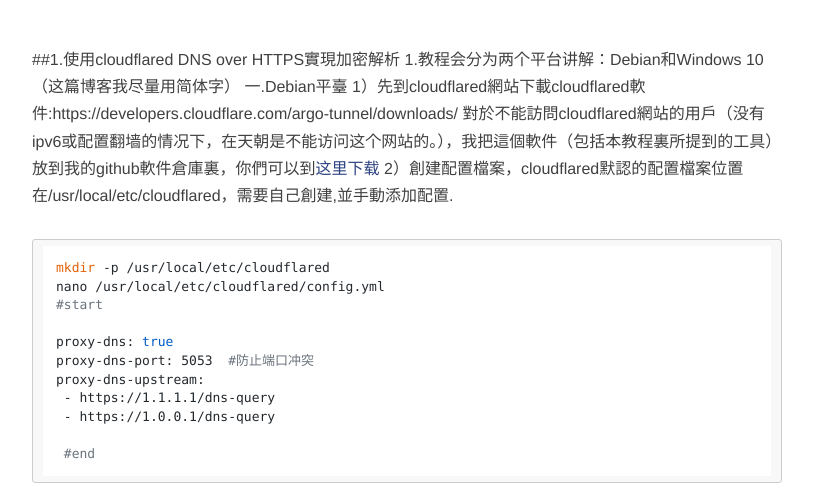
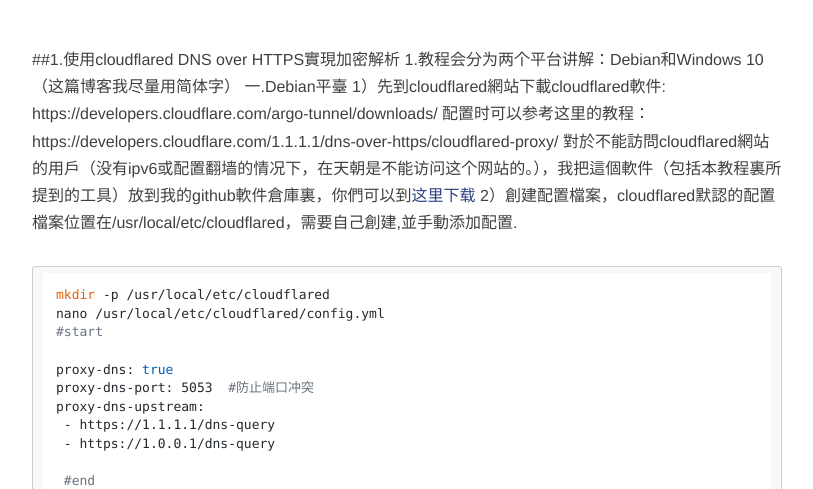
Before and after one commit to huangwenshan1999/huangwenshan1999.github.io, a Jekyll site: the page built from _posts/2018-05-14-科學上網配置.md, in a window 1280 px wide and 900 px high, cut to the strip 411-900 px from the top of the window. Shown: the whole strip, without its empty margins (233-1046 px from the left). Built offline with Jekyll 4.4.1, drawn with Linux system fonts in a browser that asks for light colours; nearby versions of some CDN libraries; comment, search, counter and statistics services are not loaded.

````diff
--- a/_posts/2018-05-14-科學上網配置.md
+++ b/_posts/2018-05-14-科學上網配置.md
@@ -11,7 +11,8 @@ keywords: freedom internet
 ##1.使用cloudflared DNS over HTTPS實現加密解析
 1.教程会分为两个平台讲解：Debian和Windows 10  （这篇博客我尽量用简体字）
 一.Debian平臺
-1）先到cloudflared網站下載cloudflared軟件:https://developers.cloudflare.com/argo-tunnel/downloads/
+1）先到cloudflared網站下載cloudflared軟件: https://developers.cloudflare.com/argo-tunnel/downloads/
+配置时可以参考这里的教程： https://developers.cloudflare.com/1.1.1.1/dns-over-https/cloudflared-proxy/
 對於不能訪問cloudflared網站的用戶（没有ipv6或配置翻墙的情况下，在天朝是不能访问这个网站的。），我把這個軟件（包括本教程裏所提到的工具）放到我的github軟件倉庫裏，你們可以到[这里下载](https://github.com/huangwenshan1999/net-tools)
 2）創建配置檔案，cloudflared默認的配置檔案位置在/usr/local/etc/cloudflared，需要自己創建,並手動添加配置.
 ```
````
